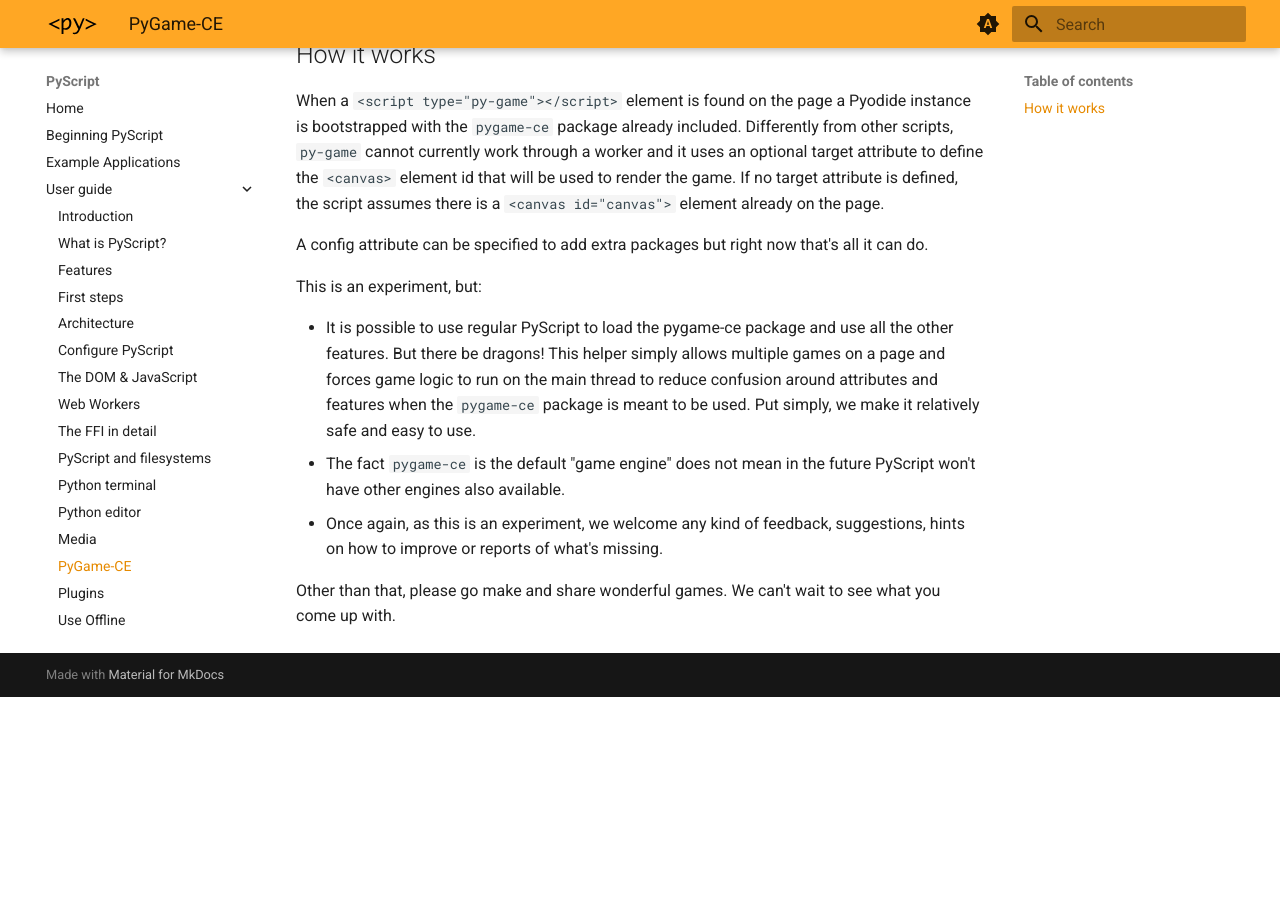
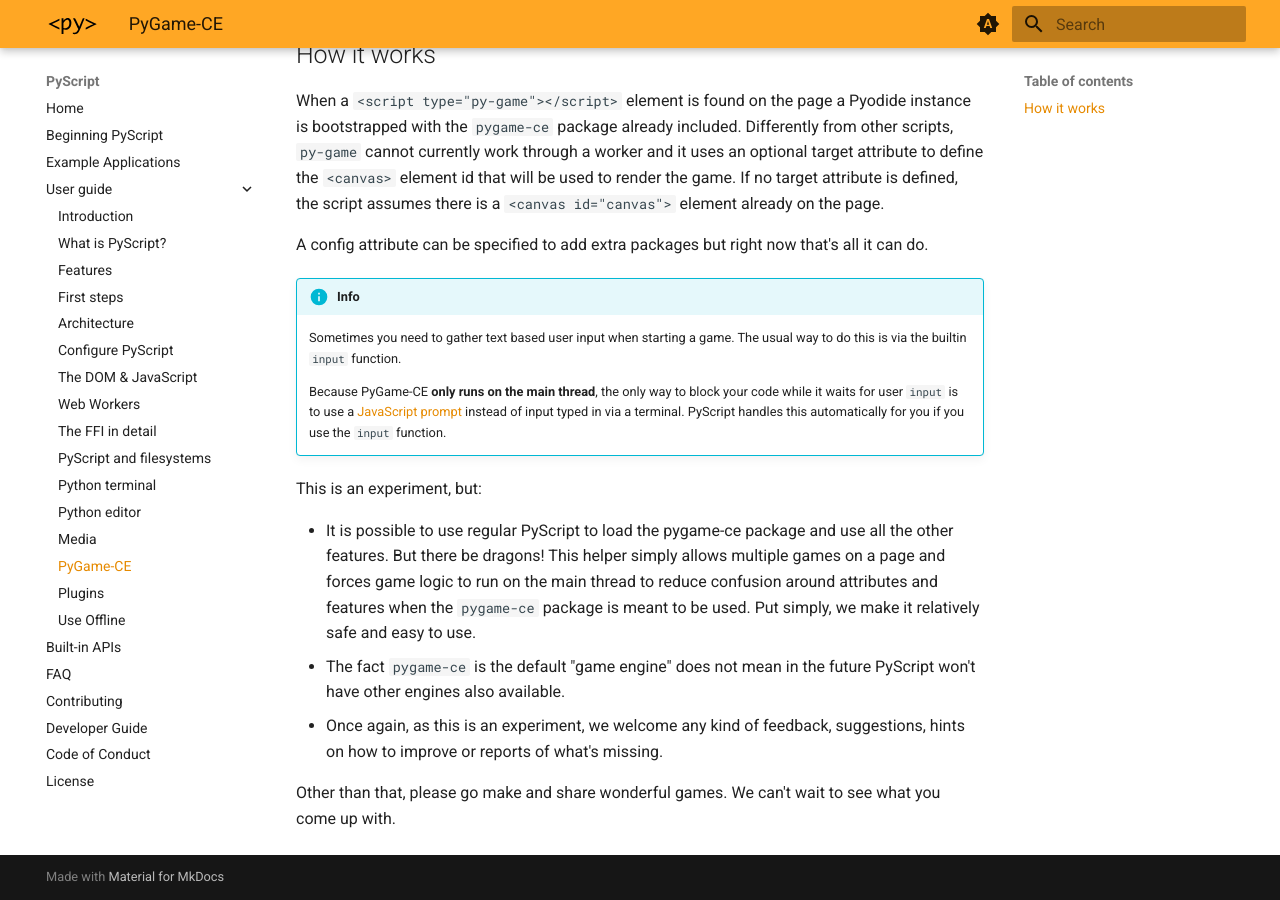
Before and after one commit to pyscript/docs, an MkDocs documentation site: the page built from docs/user-guide/pygame-ce.md, in a window 1280 px wide and 900 px high, scrolled down 654 px. Built offline with MkDocs 1.6.1 and Material for MkDocs 9.7.7, drawn with Linux system fonts in a browser that asks for light colours; the version menu is left out; before the commit the page ends 1351 px from its top, so only the background shows below that.

Commit message:
Info about input function in the main thread and JS prompts.

```diff
--- a/docs/user-guide/pygame-ce.md
+++ b/docs/user-guide/pygame-ce.md
@@ -40,6 +40,17 @@ on the page.
 A config attribute can be specified to add extra packages but right now that's
 all it can do.
 
+!!! Info
+
+    Sometimes you need to gather text based user input when starting a game.
+    The usual way to do this is via the builtin `input` function.
+
+    Because PyGame-CE **only runs on the main thread**, the only way to block
+    your code while it waits for user `input` is to use a
+    [JavaScript prompt](https://developer.mozilla.org/en-US/docs/Web/API/Window/prompt)
+    instead of input typed in via a terminal. PyScript handles this
+    automatically for you if you use the `input` function.
+
 This is an experiment, but:
 
 * It is possible to use regular PyScript to load the pygame-ce package and use
```
